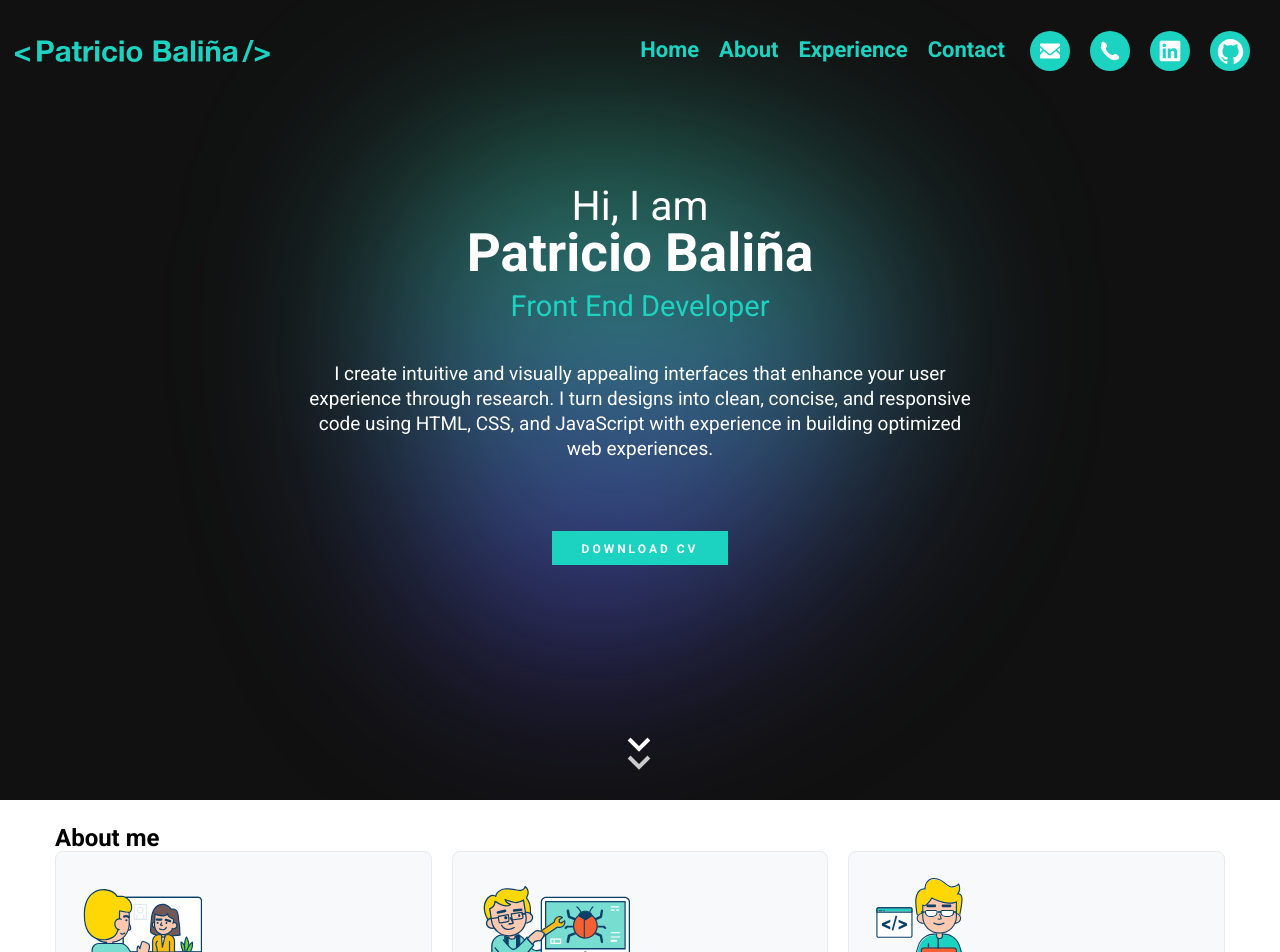
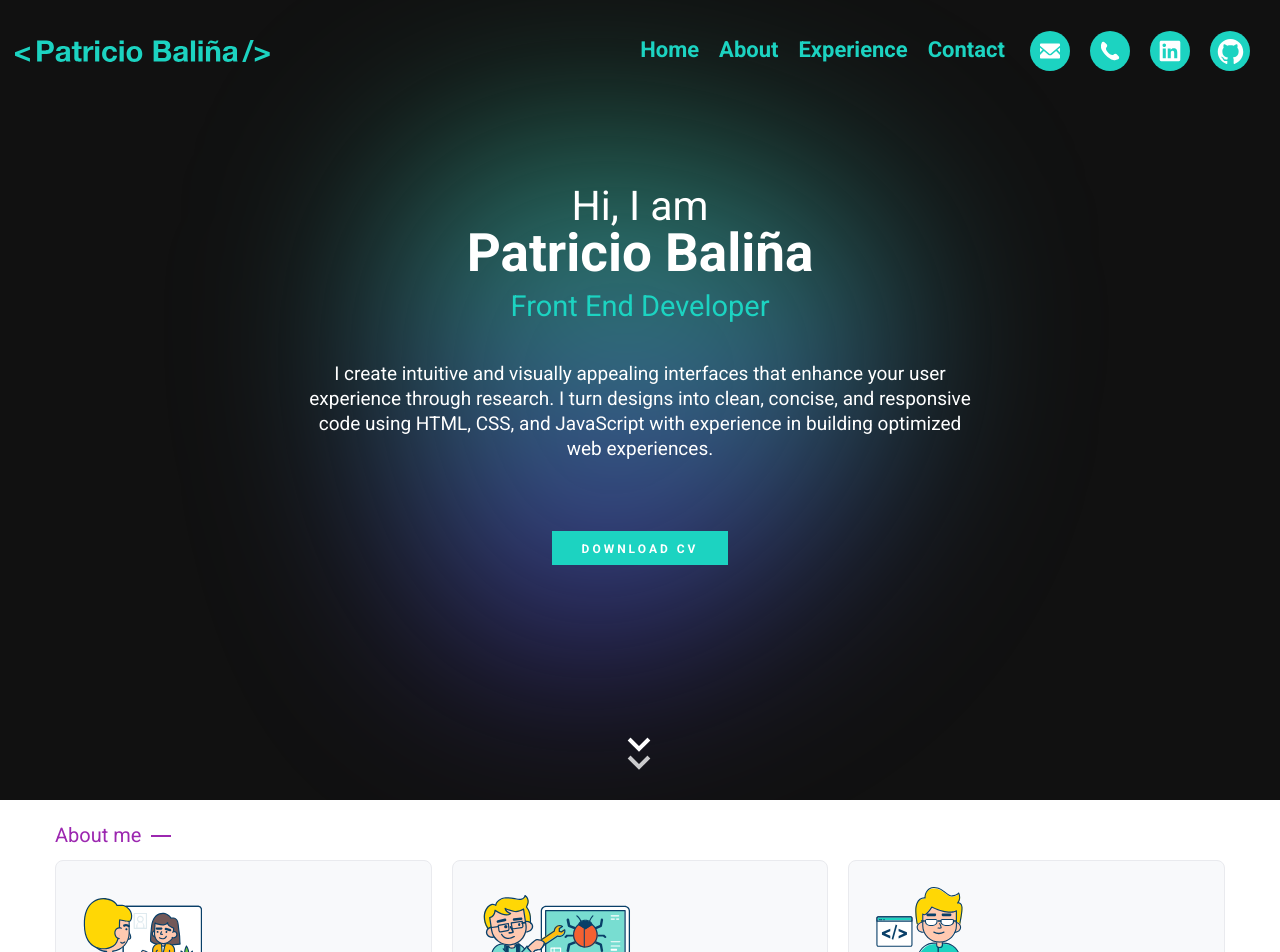
Before and after one commit to paddybalinia/clone-patriciobalina, a Next.js app in the folder app/: page / in a window 1280 px wide. Shown: the top 952 px of the page. Built offline with nearby package versions, Linux system fonts and the light colour scheme.

Commit message:
feat: component modheader

```diff
--- /dev/null
+++ b/app/src/app/components/ModHeader/ModHeader.tsx
@@ -0,0 +1,13 @@
+import styles from "../../styles/modHeader.module.scss";
+
+export default function ModHeader({
+  children,
+}: Readonly<{
+  children: React.ReactNode;
+}>) {
+  return (
+    <div className={styles.modHeader}>
+      <h2 className={styles.modHeaderTitle}>{children}</h2>
+    </div>
+  );
+}
--- a/app/src/app/components/SectionAbout/SectionAbout.tsx
+++ b/app/src/app/components/SectionAbout/SectionAbout.tsx
@@ -2,14 +2,13 @@ import Image from "next/image";
 
 import styles from "../../styles/about.module.scss";
 import Row from "../Row/Row";
+import ModHeader from "../ModHeader/ModHeader";
 export default function SectionAbout() {
   return (
     <section id="about" className={styles.mod__about} data-section="about">
       <Row>
         <div className="mod mod__about">
-          <div className="mod__header">
-            <h2 className="mod__header__title">About me</h2>
-          </div>
+          <ModHeader>About me</ModHeader>
 
           <div className={styles.modAboutContent}>
             <div className={styles.modAboutCol}>
@@ -166,9 +165,7 @@ export default function SectionAbout() {
           </div>
         </div>
         <div className={styles.modSkills}>
-          <div className="mod__header">
-            <h2 className="mod__header__title">Skills</h2>
-          </div>
+          <ModHeader>Skills</ModHeader>
           <div className="mod__content">
             <ul className={styles.skillsUl}>
               <li className={styles.skillsLi}>
--- /dev/null
+++ b/app/src/app/styles/modHeader.module.scss
@@ -0,0 +1,27 @@
+.modHeaderTitle {
+    font: 400 20px/20px "Roboto", sans-serif;
+    color: #9c27b0;
+    margin: 0 0 15px;
+    display: inline-block;
+    position: relative;
+}
+
+.modHeaderTitle::after {
+    content: "";
+    background: #9c27b0;
+    display: block;
+    height: 2px;
+    position: absolute;
+    top: 10px;
+    right: -30px;
+    width: 20px;
+}
+
+.modHeaderTitle.secondary {
+    color: #1CD3C1;
+}
+
+.modHeaderTitle.secondary::after {
+    content: "";
+    background: #1CD3C1;
+}
```
